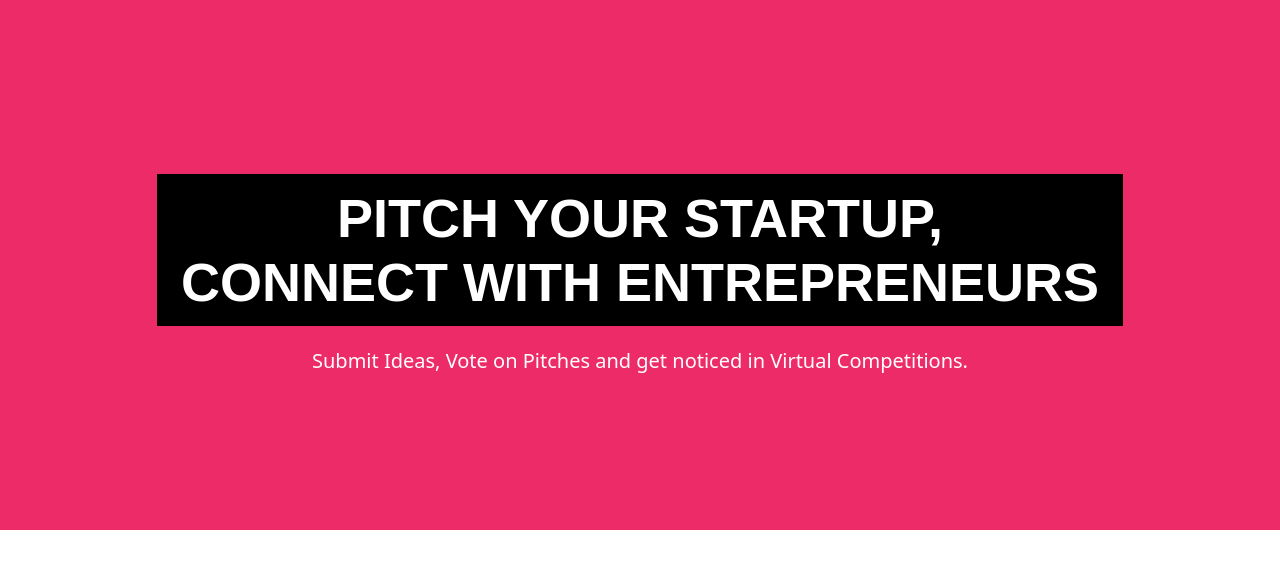
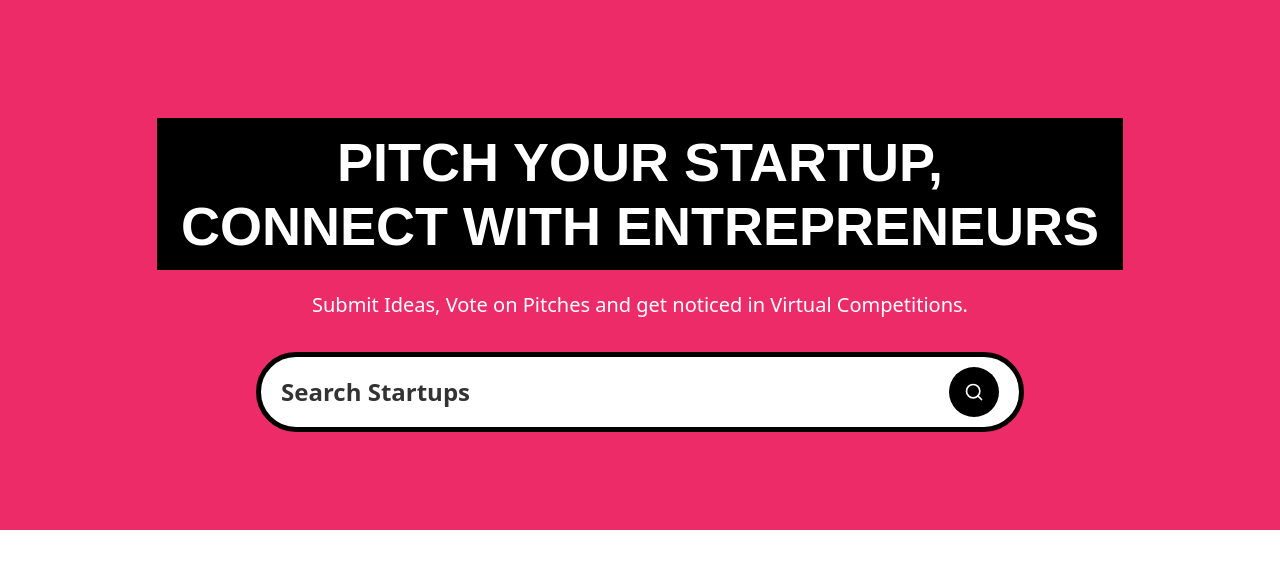
Before and after one commit to blackstreet-ai/supreme-barnacle, a Next.js app: page / in a window 1280 px wide. Shown: the top 568 px of the page. Built offline with nearby package versions, Linux system fonts and the light colour scheme; a web font is replaced by a local one.

Commit message:
Add search functionality with SearchForm and SearchFormReset components

```diff
--- a/app/(root)/page.tsx
+++ b/app/(root)/page.tsx
@@ -1,11 +1,17 @@
-// import Image from "next/image";
+import SearchForm from "@/app/components/SearchForm";
 
-export default function Home() {
+export default async function Home({
+                                       searchParams,
+                                   }: {
+    searchParams: Promise<{ query?: string }>;
+}) {
+    const query = (await searchParams).query;
   return (
       <>
           <section className={'pink_container'}>
               <h1 className={"heading"}>Pitch Your Startup,<br/> Connect With Entrepreneurs</h1>
-              <p className={"sub-heading"}> Submit Ideas, Vote on Pitches and get noticed in Virtual Competitions.</p>
+              <p className={"sub-heading !max-w-3xl"}> Submit Ideas, Vote on Pitches and get noticed in Virtual Competitions.</p>
+              <SearchForm query={query} />
           </section>
       </>
   );
--- /dev/null
+++ b/app/components/SearchForm.tsx
@@ -0,0 +1,26 @@
+import Form from "next/form";
+import SearchFormReset from "@/app/components/SearchFormReset";
+import {Search} from "lucide-react";
+
+const SearchForm = ({ query }: { query?: string }) => {
+    return (
+        <Form action="/" scroll={false} className="search-form">
+            <input
+                name="query"
+                defaultValue={query}
+                className="search-input"
+                placeholder="Search Startups"
+            />
+
+            <div className="flex gap-2">
+                {query && <SearchFormReset />}
+
+                <button type="submit" className="search-btn text-white">
+                    <Search className="size-5" />
+                </button>
+            </div>
+        </Form>
+    )
+}
+
+export default SearchForm
--- /dev/null
+++ b/app/components/SearchFormReset.tsx
@@ -0,0 +1,21 @@
+"use client"
+
+import Link from "next/link";
+import {X} from "lucide-react";
+
+const SearchFormReset = () => {
+    const reset = () => {
+        const form = document.querySelector('.search-form') as HTMLFormElement;
+
+        if(form) form.reset();
+    }
+
+    return (
+        <button type="reset" onClick={reset}>
+            <Link href="/" className="search-btn text-white">
+                <X className="size-5" />
+            </Link>
+        </button>
+    )
+}
+export default SearchFormReset
--- a/package.json
+++ b/package.json
@@ -15,6 +15,7 @@
     "next": "$next"
   },
   "dependencies": {
+    "@radix-ui/react-slot": "^1.1.2",
     "@tailwindcss/typography": "^0.5.16",
     "class-variance-authority": "^0.7.1",
     "clsx": "^2.1.1",
```
Also changed, not shown: 1 other file (tests, documents, lock files or other folders).
